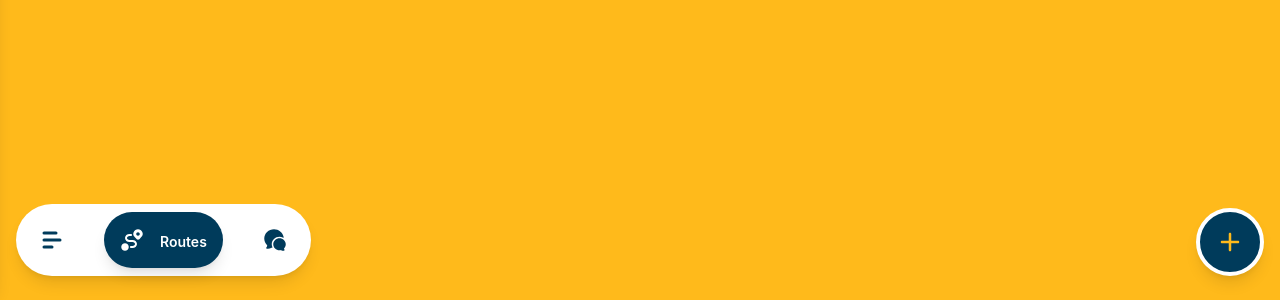
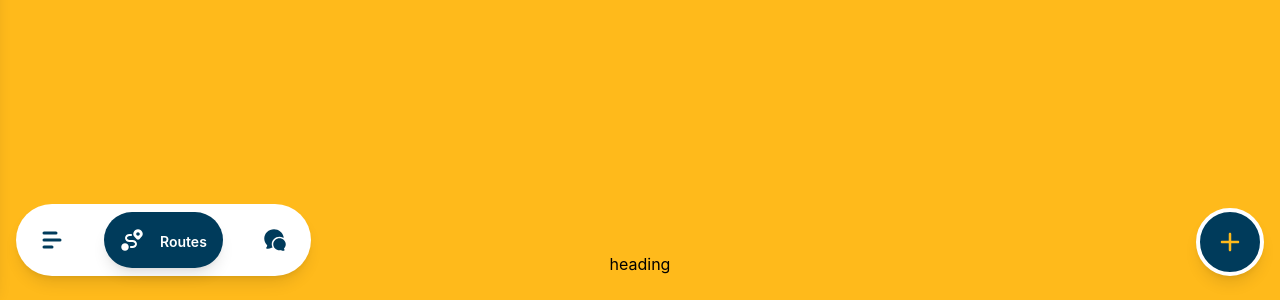
Before and after one commit to IKazimAgha/react-type-tailwindcss, a React (Create React App) app: page /routeStatus in a window 1280 px wide. Shown: the part 500-800 px from the top of the page. Built offline with nearby package versions, Linux system fonts and the light colour scheme.

Commit message:
changes done

```diff
--- a/src/pages/routeStatus.tsx
+++ b/src/pages/routeStatus.tsx
@@ -9,6 +9,7 @@ const RouteStatus = () => {
     const [isDrawerOpen, setIsDrawerOpen] = useState(false);
   return (
     <div className="relative h-screen bg-mainYellow flex flex-col justify-end items-center p-6">
+        <h1>heading</h1>
       <Drawer isDrawerOpen={ isDrawerOpen } onClose={() => setIsDrawerOpen(false)}></Drawer>
       {/* Bottom Custom Widget */}
       <div className="absolute bottom-6 left-4 flex items-center space-x-4 bg-white shadow-lg rounded-full  ">
```
